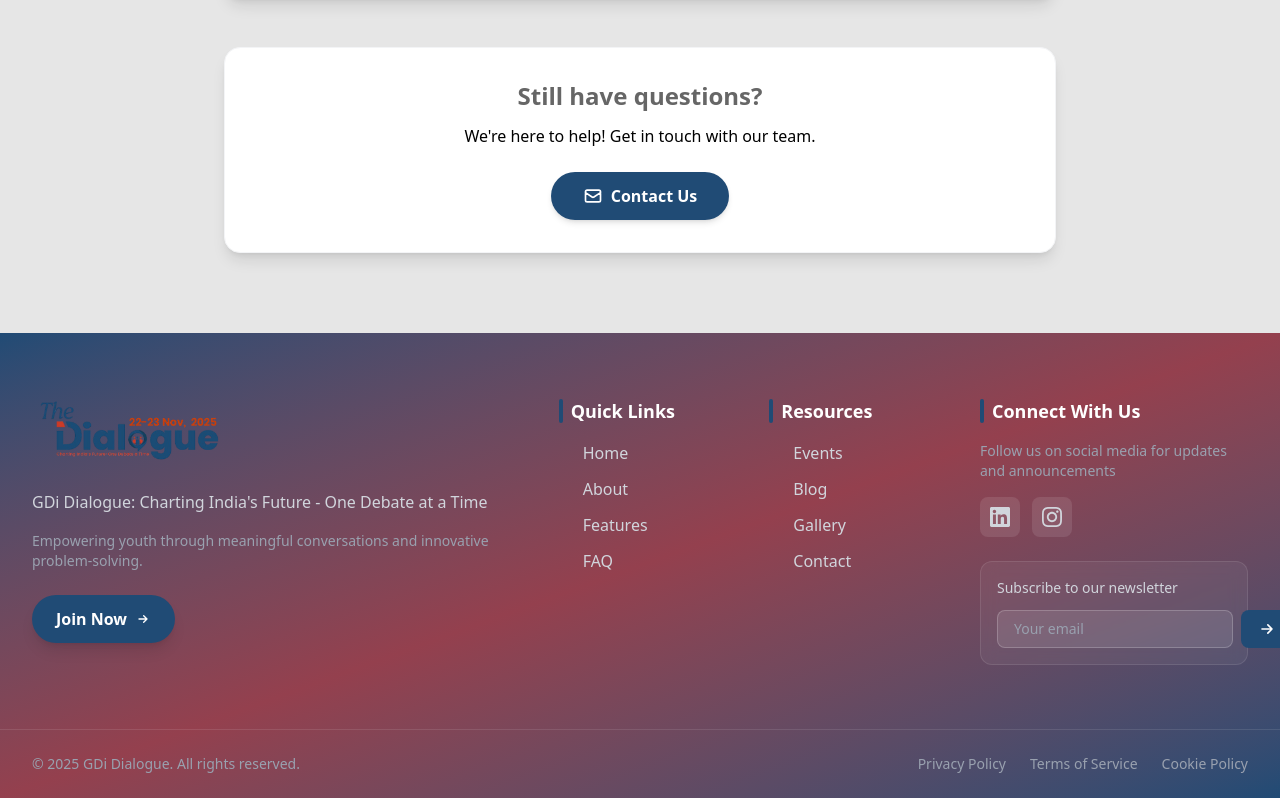
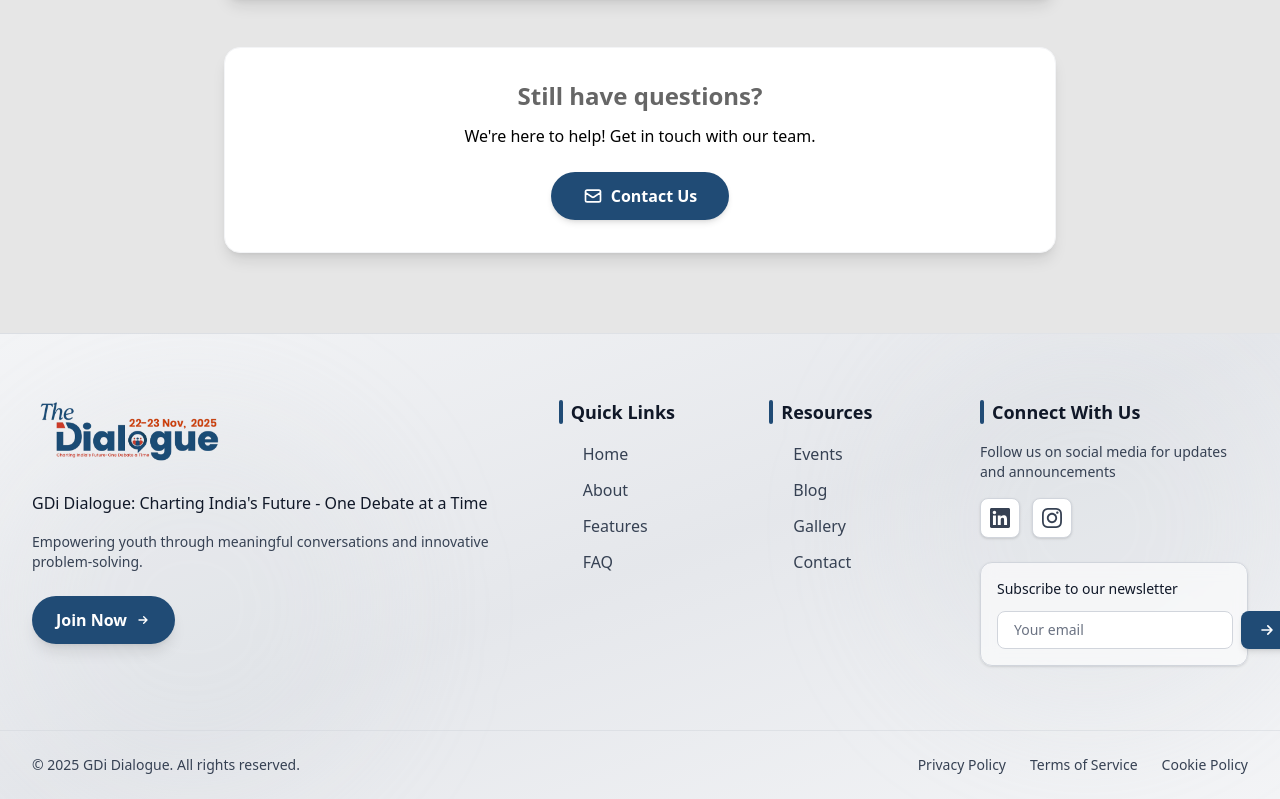
Before and after one commit to siddhartha8916/the-dialogue, a Next.js app: page / in a window 1280 px wide. Shown: the part 4034-4833 px from the top of the page. Built offline with nearby package versions, Linux system fonts and the light colour scheme.

Commit message:
Refactor GA4 event tracking function and update button click handlers; improve footer and section styles for better accessibility and visual consistency

```diff
--- a/src/app/page.tsx
+++ b/src/app/page.tsx
@@ -41,9 +41,9 @@ export default function Home() {
   // - faq_contact_button: FAQ "Contact Us"
   // - footer: Footer "Join Now"
   const trackRegistrationClick = (location: string) => {
-    if (typeof window !== 'undefined' && window.gtag) {
-      window.gtag('event', 'registration_click', {
-        event_category: 'engagement',
+    if (typeof window !== "undefined" && window.gtag) {
+      window.gtag("event", "registration_click", {
+        event_category: "engagement",
         event_label: location,
         button_location: location,
         page_path: window.location.pathname,
@@ -164,7 +164,7 @@ export default function Home() {
               href="https://forms.gle/EphoixejK5HsDsxk8"
               target="_blank"
               rel="noopener noreferrer"
-              onClick={() => trackRegistrationClick('mobile_menu')}
+              onClick={() => trackRegistrationClick("mobile_menu")}
               className="block sm:hidden px-4 py-3 bg-primary hover:bg-primary-hover text-white text-center font-semibold rounded-lg transition-colors"
             >
               Register Now
@@ -235,7 +235,7 @@ export default function Home() {
               href="https://forms.gle/EphoixejK5HsDsxk8"
               target="_blank"
               rel="noopener noreferrer"
-              onClick={() => trackRegistrationClick('hero_section')}
+              onClick={() => trackRegistrationClick("hero_section")}
               className="group relative inline-flex items-center justify-center px-8 py-4 text-lg font-bold text-white bg-primary rounded-full overflow-hidden shadow-2xl transition-all duration-300 hover:scale-105 hover:shadow-primary/50 min-w-[200px]"
             >
               <span className="absolute inset-0 w-full h-full bg-gradient-to-br from-primary-hover to-primary-active"></span>
@@ -525,7 +525,7 @@ export default function Home() {
               href="https://forms.gle/EphoixejK5HsDsxk8"
               target="_blank"
               rel="noopener noreferrer"
-              onClick={() => trackRegistrationClick('features_section')}
+              onClick={() => trackRegistrationClick("features_section")}
               className="inline-flex items-center gap-2 bg-primary hover:bg-primary-hover text-white px-8 py-4 rounded-full font-semibold transition-all duration-300 shadow-lg hover:shadow-xl hover:scale-105"
             >
               <span>Join Our Community</span>
@@ -654,7 +654,9 @@ export default function Home() {
                   href="https://forms.gle/EphoixejK5HsDsxk8"
                   target="_blank"
                   rel="noopener noreferrer"
-                  onClick={() => trackRegistrationClick('what_we_offer_section')}
+                  onClick={() =>
+                    trackRegistrationClick("what_we_offer_section")
+                  }
                   className="inline-flex items-center gap-2 bg-secondary hover:bg-secondary-hover text-white px-8 py-4 rounded-full font-semibold transition-all duration-300 shadow-lg hover:shadow-xl hover:scale-105"
                 >
                   <span>Start Your Journey</span>
@@ -920,7 +922,7 @@ export default function Home() {
             </p>
             <a
               href="mailto:dialogue@gdipartners.in"
-              onClick={() => trackRegistrationClick('faq_contact_button')}
+              onClick={() => trackRegistrationClick("faq_contact_button")}
               className="inline-flex items-center gap-2 bg-primary hover:bg-primary-hover text-white px-8 py-3 rounded-full font-semibold transition-all duration-300 shadow-md hover:shadow-lg hover:scale-105"
             >
               <MailIcon className="w-5 h-5" />
@@ -931,10 +933,10 @@ export default function Home() {
       </section>
 
       {/* Footer */}
-      <footer className="bg-gradient-to-br from-[#204b75] via-[#94404e] to-[#204b75] text-white relative overflow-hidden">
+      <footer className="bg-gradient-to-br from-gray-100 via-gray-200 to-gray-100 text-gray-900 relative overflow-hidden border-t border-gray-300/50">
         {/* Decorative Background Elements */}
-        <div className="absolute top-0 right-0 w-96 h-96 bg-primary/5 rounded-full blur-3xl"></div>
-        <div className="absolute bottom-0 left-0 w-96 h-96 bg-accent/5 rounded-full blur-3xl"></div>
+        <div className="absolute top-0 right-0 w-96 h-96 bg-gray-300/20 rounded-full blur-3xl"></div>
+        <div className="absolute bottom-0 left-0 w-96 h-96 bg-gray-300/20 rounded-full blur-3xl"></div>
 
         <div className="relative z-10">
           {/* Main Footer Content */}
@@ -948,11 +950,11 @@ export default function Home() {
                   </a>
                 </div>
 
-                <p className="text-gray-300 mb-4 leading-relaxed">
+                <p className="text-gray-900 mb-4 leading-relaxed font-medium">
                   GDi Dialogue: Charting India&apos;s Future - One Debate at a
                   Time
                 </p>
-                <p className="text-gray-400 text-sm mb-6">
+                <p className="text-gray-700 text-sm mb-6">
                   Empowering youth through meaningful conversations and
                   innovative problem-solving.
                 </p>
@@ -962,7 +964,7 @@ export default function Home() {
                   href="https://forms.gle/EphoixejK5HsDsxk8"
                   target="_blank"
                   rel="noopener noreferrer"
-                  onClick={() => trackRegistrationClick('footer')}
+                  onClick={() => trackRegistrationClick("footer")}
                   className="inline-flex items-center gap-2 bg-primary hover:bg-primary-hover text-white px-6 py-3 rounded-full font-semibold transition-all duration-300 shadow-lg hover:shadow-xl hover:scale-105"
                 >
                   <span>Join Now</span>
@@ -972,7 +974,7 @@ export default function Home() {
 
               {/* Quick Links */}
               <div className="md:col-span-2">
-                <h4 className="text-lg font-bold mb-4 flex items-center gap-2">
+                <h4 className="text-lg font-bold mb-4 flex items-center gap-2 text-gray-900">
                   <div className="w-1 h-6 bg-primary rounded-full"></div>
                   Quick Links
                 </h4>
@@ -980,7 +982,7 @@ export default function Home() {
                   <li>
                     <a
                       href="#home"
-                      className="text-gray-300 hover:text-primary transition-colors flex items-center gap-2 group"
+                      className="text-gray-700 hover:text-primary transition-colors flex items-center gap-2 group"
                     >
                       <ChevronRightIcon className="w-4 h-4 opacity-0 group-hover:opacity-100 transition-opacity" />
                       <span>Home</span>
@@ -989,7 +991,7 @@ export default function Home() {
                   <li>
                     <a
                       href="#about"
-                      className="text-gray-300 hover:text-primary transition-colors flex items-center gap-2 group"
+                      className="text-gray-700 hover:text-primary transition-colors flex items-center gap-2 group"
                     >
                       <ChevronRightIcon className="w-4 h-4 opacity-0 group-hover:opacity-100 transition-opacity" />
                       <span>About</span>
@@ -998,7 +1000,7 @@ export default function Home() {
                   <li>
                     <a
                       href="#features"
-                      className="text-gray-300 hover:text-primary transition-colors flex items-center gap-2 group"
+                      className="text-gray-700 hover:text-primary transition-colors flex items-center gap-2 group"
                     >
                       <ChevronRightIcon className="w-4 h-4 opacity-0 group-hover:opacity-100 transition-opacity" />
                       <span>Features</span>
@@ -1007,7 +1009,7 @@ export default function Home() {
                   <li>
                     <a
                       href="#faq"
-                      className="text-gray-300 hover:text-primary transition-colors flex items-center gap-2 group"
+                      className="text-gray-700 hover:text-primary transition-colors flex items-center gap-2 group"
                     >
                       <ChevronRightIcon className="w-4 h-4 opacity-0 group-hover:opacity-100 transition-opacity" />
                       <span>FAQ</span>
@@ -1018,7 +1020,7 @@ export default function Home() {
 
               {/* Resources */}
               <div className="md:col-span-2">
-                <h4 className="text-lg font-bold mb-4 flex items-center gap-2">
+                <h4 className="text-lg font-bold mb-4 flex items-center gap-2 text-gray-900">
                   <div className="w-1 h-6 bg-primary rounded-full"></div>
                   Resources
                 </h4>
@@ -1026,7 +1028,7 @@ export default function Home() {
                   <li>
                     <a
                       href="#"
-                      className="text-gray-300 hover:text-primary transition-colors flex items-center gap-2 group"
+                      className="text-gray-700 hover:text-primary transition-colors flex items-center gap-2 group"
                     >
                       <ChevronRightIcon className="w-4 h-4 opacity-0 group-hover:opacity-100 transition-opacity" />
                       <span>Events</span>
@@ -1035,7 +1037,7 @@ export default function Home() {
                   <li>
                     <a
                       href="#"
-                      className="text-gray-300 hover:text-primary transition-colors flex items-center gap-2 group"
+                      className="text-gray-700 hover:text-primary transition-colors flex items-center gap-2 group"
                     >
                       <ChevronRightIcon className="w-4 h-4 opacity-0 group-hover:opacity-100 transition-opacity" />
                       <span>Blog</span>
@@ -1044,7 +1046,7 @@ export default function Home() {
                   <li>
                     <a
                       href="#"
-                      className="text-gray-300 hover:text-primary transition-colors flex items-center gap-2 group"
+                      className="text-gray-700 hover:text-primary transition-colors flex items-center gap-2 group"
                     >
                       <ChevronRightIcon className="w-4 h-4 opacity-0 group-hover:opacity-100 transition-opacity" />
                       <span>Gallery</span>
@@ -1053,7 +1055,7 @@ export default function Home() {
                   <li>
                     <a
                       href="#"
-                      className="text-gray-300 hover:text-primary transition-colors flex items-center gap-2 group"
+                      className="text-gray-700 hover:text-primary transition-colors flex items-center gap-2 group"
                     >
                       <ChevronRightIcon className="w-4 h-4 opacity-0 group-hover:opacity-100 transition-opacity" />
                       <span>Contact</span>
@@ -1064,11 +1066,11 @@ export default function Home() {
 
               {/* Connect Section */}
               <div className="md:col-span-3">
-                <h4 className="text-lg font-bold mb-4 flex items-center gap-2">
+                <h4 className="text-lg font-bold mb-4 flex items-center gap-2 text-gray-900">
                   <div className="w-1 h-6 bg-primary rounded-full"></div>
                   Connect With Us
                 </h4>
-                <p className="text-gray-400 text-sm mb-4">
+                <p className="text-gray-700 text-sm mb-4">
                   Follow us on social media for updates and announcements
                 </p>
 
@@ -1078,11 +1080,11 @@ export default function Home() {
                     href="https://www.linkedin.com/company/gdipartners/"
                     target="_blank"
                     rel="noopener noreferrer"
-                    className="w-10 h-10 bg-white/10 hover:bg-primary rounded-lg flex items-center justify-center transition-all duration-300 hover:scale-110 group"
+                    className="w-10 h-10 bg-white hover:bg-primary rounded-lg flex items-center justify-center transition-all duration-300 hover:scale-110 group border border-gray-300 shadow-sm"
                     aria-label="LinkedIn"
                   >
                     <svg
-                      className="w-5 h-5 text-gray-300 group-hover:text-white transition-colors"
+                      className="w-5 h-5 text-gray-700 group-hover:text-white transition-colors"
                       fill="currentColor"
                       viewBox="0 0 24 24"
                       xmlns="http://www.w3.org/2000/svg"
@@ -1094,11 +1096,11 @@ export default function Home() {
                     href="https://www.instagram.com/gdipartners?igsh=MWM2endnODNxNjNqbQ=="
                     target="_blank"
                     rel="noopener noreferrer"
-                    className="w-10 h-10 bg-white/10 hover:bg-primary rounded-lg flex items-center justify-center transition-all duration-300 hover:scale-110 group"
+                    className="w-10 h-10 bg-white hover:bg-primary rounded-lg flex items-center justify-center transition-all duration-300 hover:scale-110 group border border-gray-300 shadow-sm"
                     aria-label="Instagram"
                   >
                     <svg
-                      className="w-5 h-5 text-gray-300 group-hover:text-white transition-colors"
+                      className="w-5 h-5 text-gray-700 group-hover:text-white transition-colors"
                       fill="currentColor"
                       viewBox="0 0 24 24"
                       xmlns="http://www.w3.org/2000/svg"
@@ -1109,17 +1111,17 @@ export default function Home() {
                 </div>
 
                 {/* Newsletter */}
-                <div className="bg-white/5 backdrop-blur-sm rounded-xl p-4 border border-white/10">
-                  <p className="text-sm text-gray-300 mb-3">
+                <div className="bg-white/60 backdrop-blur-sm rounded-xl p-4 border border-gray-300 shadow-sm">
+                  <p className="text-sm text-gray-900 mb-3 font-medium">
                     Subscribe to our newsletter
                   </p>
                   <div className="flex gap-2">
                     <input
                       type="email"
                       placeholder="Your email"
-                      className="flex-1 px-4 py-2 rounded-lg bg-white/10 border border-white/20 text-white placeholder-gray-400 focus:outline-none focus:border-primary transition-colors text-sm"
+                      className="flex-1 px-4 py-2 rounded-lg bg-white border border-gray-300 text-gray-900 placeholder-gray-500 focus:outline-none focus:border-primary transition-colors text-sm"
                     />
-                    <button className="px-4 py-2 bg-primary hover:bg-primary-hover rounded-lg transition-colors">
+                    <button className="px-4 py-2 bg-primary hover:bg-primary-hover rounded-lg transition-colors shadow-md hover:shadow-lg">
                       <ArrowRightIcon className="w-5 h-5 text-white" />
                     </button>
                   </div>
@@ -1129,10 +1131,10 @@ export default function Home() {
           </div>
 
           {/* Bottom Bar */}
-          <div className="border-t border-white/10">
+          <div className="border-t border-gray-300/50">
             <div className="max-w-7xl mx-auto px-4 sm:px-6 lg:px-8 py-6">
               <div className="flex flex-col md:flex-row justify-between items-center gap-4">
-                <p className="text-gray-400 text-sm text-center md:text-left">
+                <p className="text-gray-700 text-sm text-center md:text-left">
                   &copy; {new Date().getFullYear()} GDi Dialogue. All rights
                   reserved.
                 </p>
@@ -1140,19 +1142,19 @@ export default function Home() {
                 <div className="flex gap-6 text-sm">
                   <a
                     href="#"
-                    className="text-gray-400 hover:text-primary transition-colors"
+                    className="text-gray-700 hover:text-primary transition-colors"
                   >
                     Privacy Policy
                   </a>
                   <a
                     href="#"
-                    className="text-gray-400 hover:text-primary transition-colors"
+                    className="text-gray-700 hover:text-primary transition-colors"
                   >
                     Terms of Service
                   </a>
                   <a
                     href="#"
-                    className="text-gray-400 hover:text-primary transition-colors"
+                    className="text-gray-700 hover:text-primary transition-colors"
                   >
                     Cookie Policy
                   </a>
```
